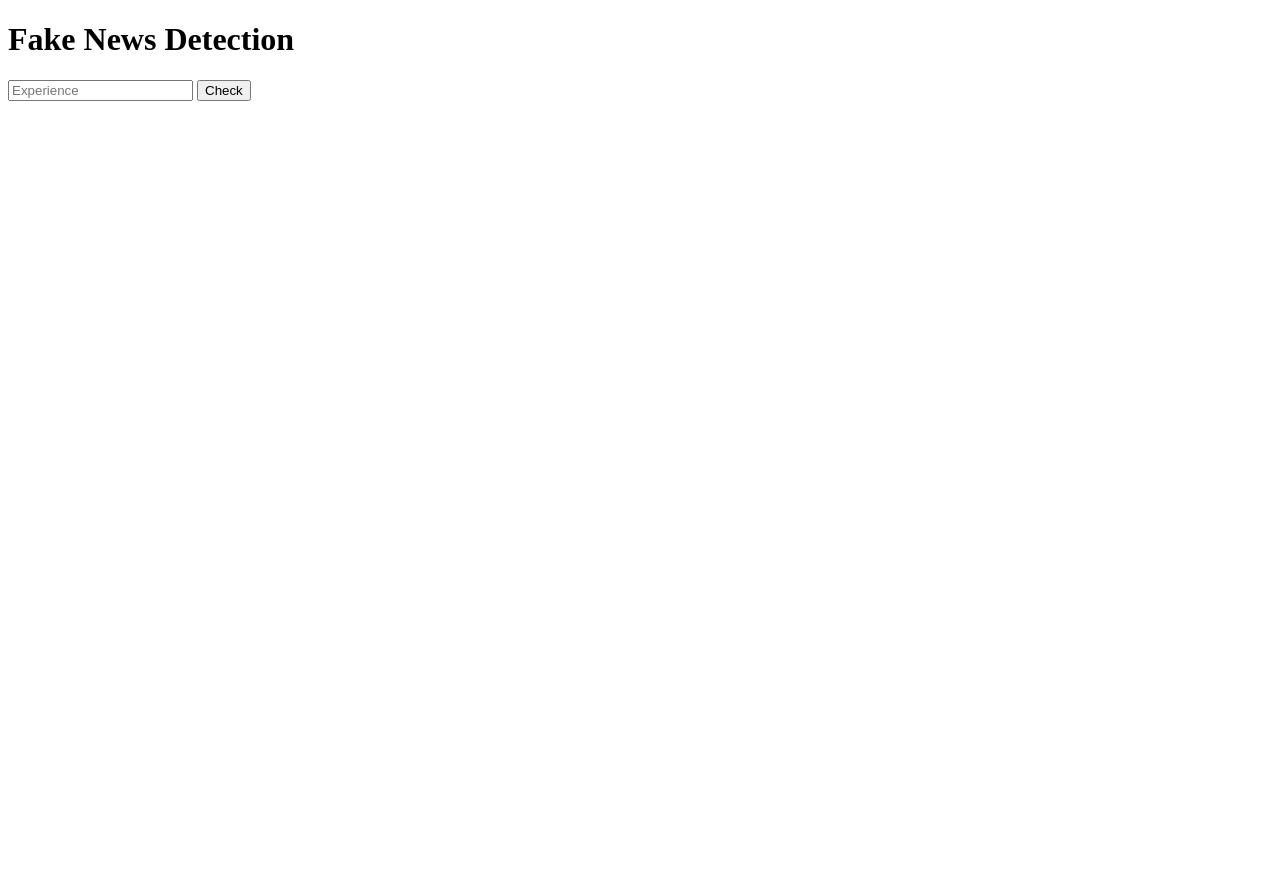
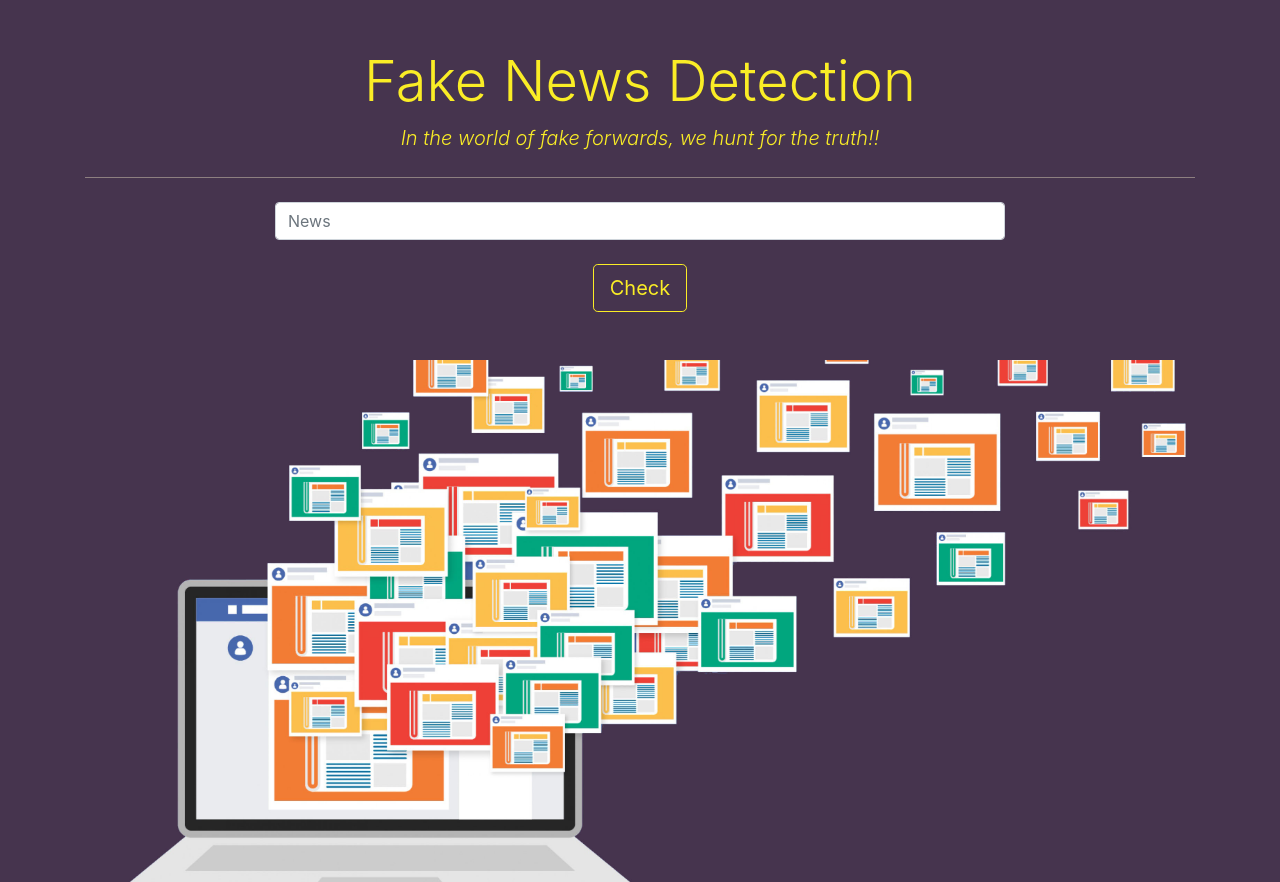
Before and after one commit to RhuchaKeskar/BE-Project, a Flask app: page / in a window 1280 px wide. Before the commit the page ends 101 px from the top, so only its background shows below. Run offline with Flask 2, Linux system fonts and the light colour scheme; parts of the project's set-up code (start-up, migrations or seed data) failed here and were passed over; some libraries are stand-ins or nearby versions.

Commit message:
bootstrap+image to HTML

```diff
--- a/app.py
+++ b/app.py
@@ -36,13 +36,13 @@ def predict():
     count = (pred_RFC + pred_DT + pred_GBC + pred_LR + pred_KN)/5
 
     if count < 0.25:
-        return render_template('index.html', prediction_text='This news is False')
+        return render_template('index.html', prediction_text='This news is False 😞')
     elif count < 0.5:
-        return render_template('index.html', prediction_text='This might be False')
+        return render_template('index.html', prediction_text='This news might be False 😕')
     elif count < 0.75:
-        return render_template('index.html', prediction_text='This might be True')
+        return render_template('index.html', prediction_text='This news might be True 🙂')
     else:
-        return render_template('index.html', prediction_text='This news is True')
+        return render_template('index.html', prediction_text='This news is True 😃')
 
 
 
--- a/templates/index.html
+++ b/templates/index.html
@@ -3,30 +3,54 @@
 <!--From https://codepen.io/frytyler/pen/EGdtg-->
 <head>
   <meta charset="UTF-8">
-  <title>ML API</title>
+  <title>Fake News Detector</title>
+  <link rel="stylesheet" href="https://maxcdn.bootstrapcdn.com/bootstrap/4.0.0/css/bootstrap.min.css" integrity="sha384-Gn5384xqQ1aoWXA+058RXPxPg6fy4IWvTNh0E263XmFcJlSAwiGgFAW/dAiS6JXm" crossorigin="anonymous">
   <link href='https://fonts.googleapis.com/css?family=Pacifico' rel='stylesheet' type='text/css'>
 <link href='https://fonts.googleapis.com/css?family=Arimo' rel='stylesheet' type='text/css'>
 <link href='https://fonts.googleapis.com/css?family=Hind:300' rel='stylesheet' type='text/css'>
 <link href='https://fonts.googleapis.com/css?family=Open+Sans+Condensed:300' rel='stylesheet' type='text/css'>
+<style>
+body {background-color:#46344E;}
+.btn-outline-warning {
+  border-color: #FAED26;
+  color: #FAED26;
+}
+
+.btn-outline-warning:hover {
+  background: #FAED26;
+  color: white;
+}
+</style>
 
 </head>
-
-<body>
+<br>
+<br>
+<body class="container text-center">
  <div class="login">
-	<h1>Fake News Detection</h1>
+	<h1 style="color: #FAED26;" class="display-4">Fake News Detection</h1>
+  <p class="lead font-italic" style="color:#FAED26">In the world of fake forwards, we hunt for the truth!!</p>
+  <hr class="my-4" style="background-color: #9D8D8F">
 
      <!-- Main Input For Receiving Query to our ML -->
     <form action="{{ url_for('predict')}}"method="post">
-    	<input type="text" name="experience" placeholder="Experience" required="required" />
-        <button type="submit" class="btn btn-primary btn-block btn-large">Check</button>
+      <div class="row">
+        <div class="col col-2"></div>
+        <div class="col col-8"><input type="text" name="experience" class="form-control" placeholder="News" required="required" /></div>
+        <div class="col col-2"></div>
+        </div>
+        <br><button type="submit" class="btn btn-outline-warning btn-lg">Check</button><br>
     </form>
 
    <br>
-   <br>
+
+   <div class="display-4" style="color: #FAED26; font-size: 30px; font-weight: 600;" >
    {{ prediction_text }}
-
+  </div><br>
+  <img src="{{url_for('static', filename='fakenews2.jpg')}}" align="middle" class="img-fluid"/>
  </div>
 
-
+ <script src="https://code.jquery.com/jquery-3.2.1.slim.min.js" integrity="sha384-KJ3o2DKtIkvYIK3UENzmM7KCkRr/rE9/Qpg6aAZGJwFDMVNA/GpGFF93hXpG5KkN" crossorigin="anonymous"></script>
+ <script src="https://cdnjs.cloudflare.com/ajax/libs/popper.js/1.12.9/umd/popper.min.js" integrity="sha384-ApNbgh9B+Y1QKtv3Rn7W3mgPxhU9K/ScQsAP7hUibX39j7fakFPskvXusvfa0b4Q" crossorigin="anonymous"></script>
+ <script src="https://maxcdn.bootstrapcdn.com/bootstrap/4.0.0/js/bootstrap.min.js" integrity="sha384-JZR6Spejh4U02d8jOt6vLEHfe/JQGiRRSQQxSfFWpi1MquVdAyjUar5+76PVCmYl" crossorigin="anonymous"></script>
 </body>
-</html>
+</htmlE>
```
Also changed, not shown: static/fakenews1.jpg (added), static/fakenews2.jpg (added).
